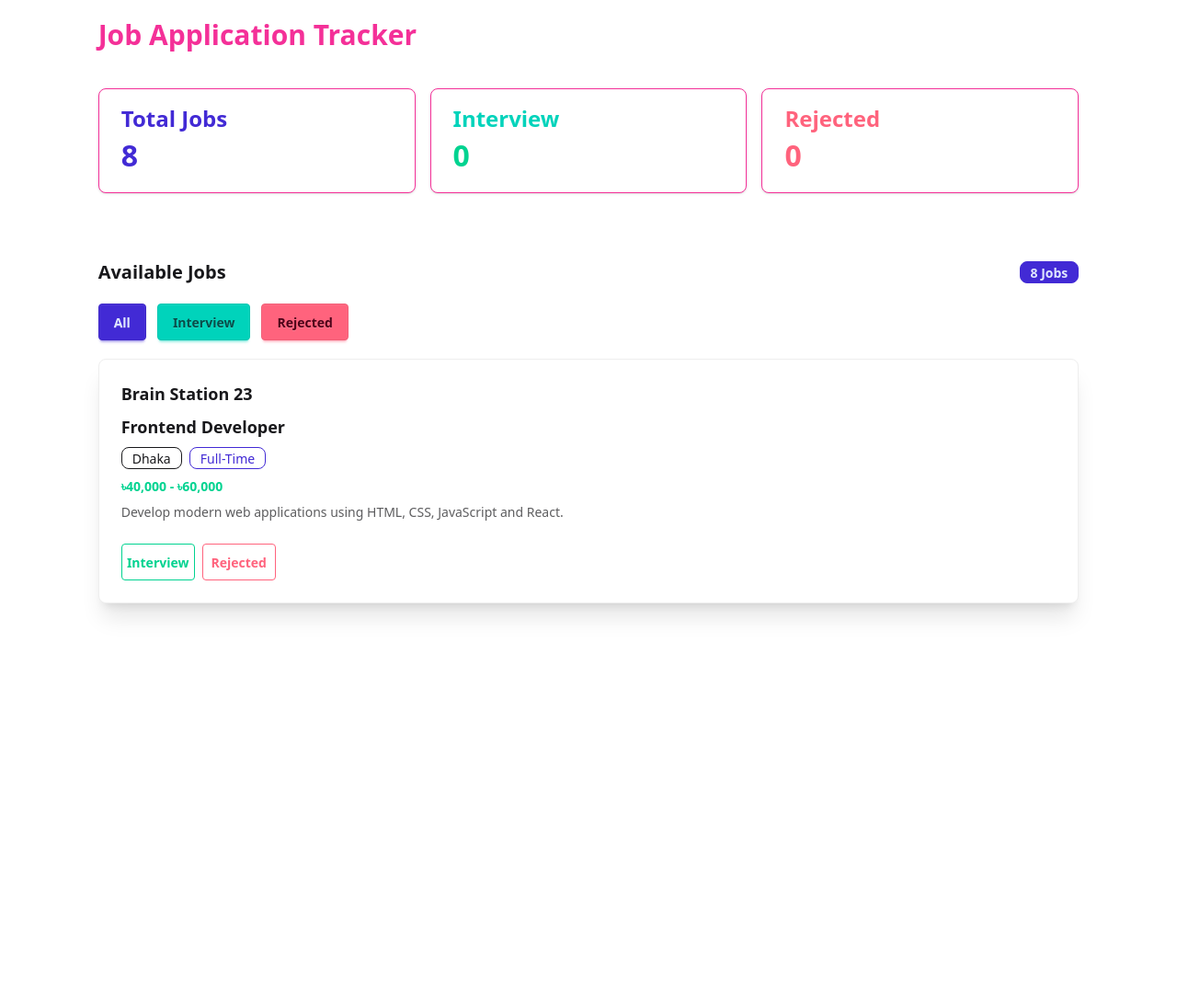
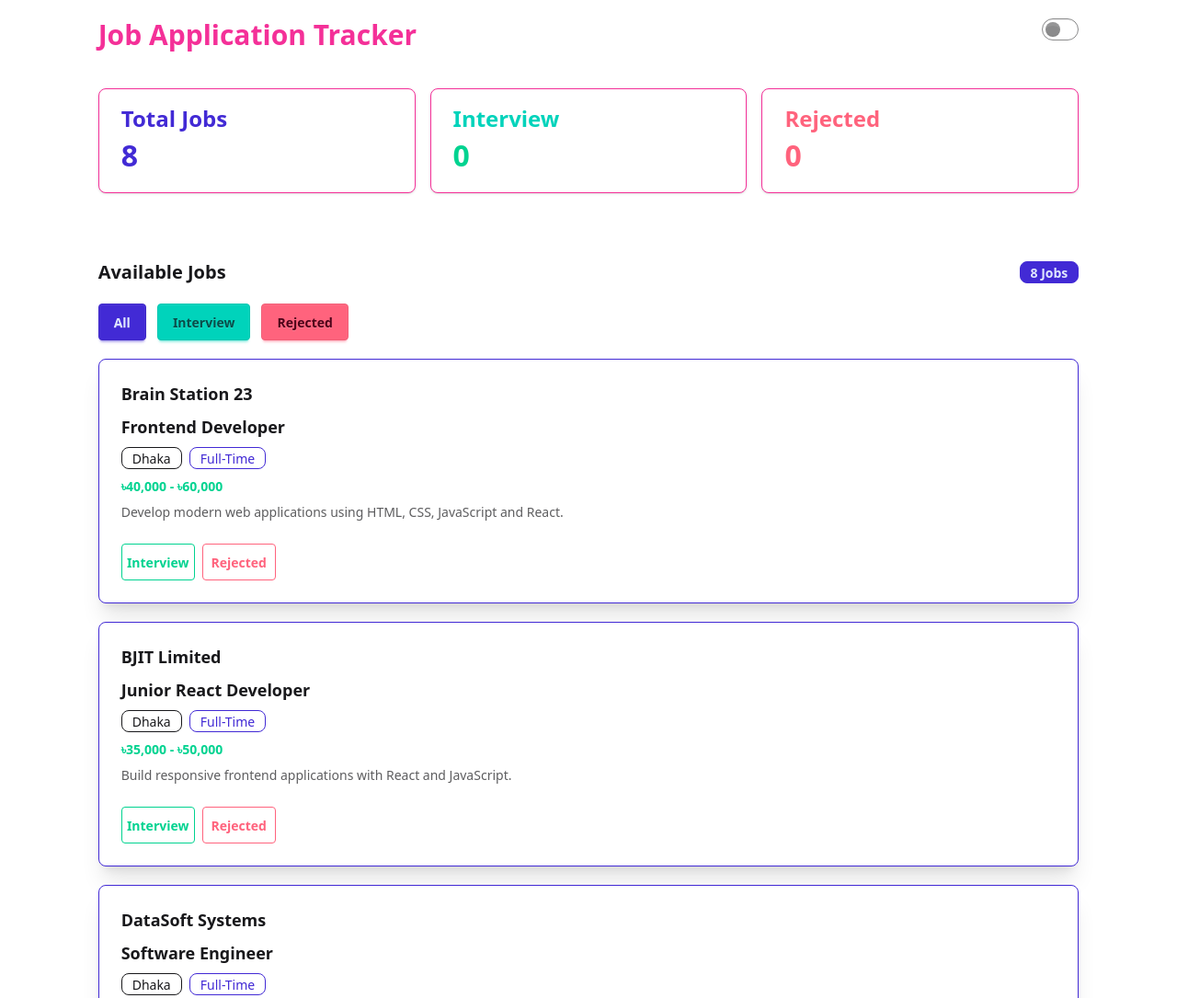
Before and after one commit to abutaiab2021/my-job-tracker, a plain HTML site: page index.html in a window 1280 px wide. Shown: the top 1085 px of the page at 92% size. Before the commit the page ends 800 px from the top, so only its background shows below. Drawn offline with nearby package versions, Linux system fonts and the light colour scheme.

Commit message:
all card section added using js

```diff
--- a/index.html
+++ b/index.html
@@ -1,5 +1,5 @@
 <!doctype html>
-<html>
+<html >
   <head>
     <meta charset="UTF-8" />
     <meta name="viewport" content="width=device-width, initial-scale=1.0" />
@@ -38,8 +38,9 @@
   </head>
   <body>
 
-    <div class="w-10/12 mx-auto pt-5 text-3xl text-secondary font-semibold">
+    <div class="w-10/12 mx-auto pt-5 text-3xl text-secondary font-semibold flex justify-between">
       <h2>Job Application Tracker</h2>
+      <input type="checkbox" value="synthwave" class="toggle theme-controller" />
     </div>
     <!-- Status Cards -->
     <section class="grid grid-cols-1 sm:grid-cols-3 gap-4 mb-8 w-10/12 mx-auto py-10">
--- a/scripts/job.js
+++ b/scripts/job.js
@@ -91,15 +91,15 @@ const jobs = [
 
 // find the contianer
 const jobContainer = document.getElementById("job-container");
-// get the firt job
-const job = jobs[0];
-console.log(job);
 
+// get all job by using forEach loop
+jobs.forEach((job) => {
   // create new card
   const card = document.createElement("div");
 
   // add daisy UI class name
-card.className = "card bg-base-100 shadow-xl border border-base-300";
+  card.className =
+    "card bg-base-100 shadow-xl border border-base-300 border-primary";
 
   //add card container
   card.innerHTML = `
@@ -124,6 +124,6 @@ card.innerHTML = `
           </div>
         </div>
 `;
-
   // insert child card into the job container
   jobContainer.appendChild(card);
+});
```
Also changed, not shown: js.png (added). Lines whose indentation alone changed are shown as unchanged.
